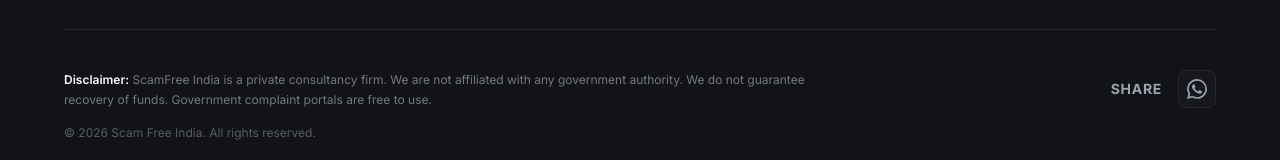
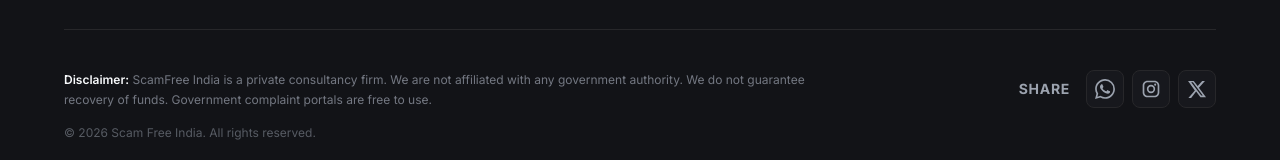
Before and after one commit to scamfreeindia-sfi/scamfreeindia, a Next.js app: page /contact in a window 1280 px wide. Shown: the part 1388-1548 px from the top of the page. Built offline with nearby package versions, Linux system fonts and the light colour scheme.

Commit message:
feat: add ShareLink component for social media navigation and support contact

```diff
--- a/app/components/ShareLink.tsx
+++ b/app/components/ShareLink.tsx
@@ -15,9 +15,10 @@ export default function ShareLink() {
     const title = "Check this out on ScamFreeIndia";
 
     const shareLinks = {
-        // twitter: `https://twitter.com/intent/tweet?url=${encodeURIComponent(fullUrl)}&text=${encodeURIComponent(title)}`,
-        // facebook: `https://www.facebook.com/sharer/sharer.php?u=${encodeURIComponent(fullUrl)}`,
         whatsapp: `https://wa.me/918054433907?text=${encodeURIComponent(`I lost money in an online scam, please help me. (Reference: ${fullUrl})`)}`,
+        instagram: `https://www.instagram.com/scamfreeindia.co/`,
+        twitter: `https://x.com/AnkitSh906`,
+
     };
 
     if (!fullUrl) return null;
@@ -38,9 +39,25 @@ export default function ShareLink() {
                     <path d="M17.472 14.382c-.297-.149-1.758-.867-2.03-.967-.273-.099-.471-.148-.67.15-.197.297-.767.966-.94 1.164-.173.199-.347.223-.644.075-.297-.15-1.255-.463-2.39-1.475-.883-.788-1.48-1.761-1.653-2.059-.173-.297-.018-.458.13-.606.134-.133.298-.347.446-.52.149-.174.198-.298.298-.497.099-.198.05-.371-.025-.52-.075-.149-.669-1.612-.916-2.207-.242-.579-.487-.5-.669-.51a12.8 12.8 0 00-.57-.01c-.198 0-.52.074-.792.372-.272.297-1.04 1.016-1.04 2.479 0 1.462 1.065 2.875 1.213 3.074.149.198 2.096 3.2 5.077 4.487.709.306 1.262.489 1.694.625.712.227 1.36.195 1.871.118.571-.085 1.758-.719 2.006-1.413.248-.694.248-1.289.173-1.413-.074-.124-.272-.198-.57-.347m-5.421 7.403h-.004a9.87 9.87 0 01-5.031-1.378l-.361-.214-3.741.982.998-3.648-.235-.374a9.86 9.86 0 01-1.51-5.26c.001-5.45 4.436-9.884 9.888-9.884 2.64 0 5.122 1.03 6.988 2.898a9.825 9.825 0 012.893 6.994c-.003 5.45-4.437 9.884-9.885 9.884m8.413-18.297A11.815 11.815 0 0012.05 0C5.495 0 .16 5.335.157 11.892c0 2.096.547 4.142 1.588 5.945L.057 24l6.305-1.654a11.882 11.882 0 005.683 1.448h.005c6.554 0 11.89-5.335 11.893-11.893a11.821 11.821 0 00-3.48-8.413z" />
                 </svg>
             </a>
+            {/* Instagram */}
+            <a
+                href={shareLinks.instagram}
+                target="_blank"
+                rel="noopener noreferrer"
+                className="p-2 rounded-lg bg-brand-card border border-brand-border hover:border-[#E4405F] transition-colors group"
+                aria-label="Visit Instagram"
+            >
+                <svg
+                    className="w-5 h-5 group-hover:text-[#E4405F] transition-colors"
+                    fill="currentColor"
+                    viewBox="0 0 24 24"
+                >
+                    <path d="M7.75 2C4.574 2 2 4.574 2 7.75v8.5C2 19.426 4.574 22 7.75 22h8.5c3.176 0 5.75-2.574 5.75-5.75v-8.5C22 4.574 19.426 2 16.25 2h-8.5zm0 2h8.5c2.071 0 3.75 1.679 3.75 3.75v8.5c0 2.071-1.679 3.75-3.75 3.75h-8.5C5.679 20 4 18.321 4 16.25v-8.5C4 5.679 5.679 4 7.75 4zm9.25 1.5a1.25 1.25 0 100 2.5 1.25 1.25 0 000-2.5zM12 7a5 5 0 100 10 5 5 0 000-10zm0 2a3 3 0 110 6 3 3 0 010-6z" />
+                </svg>
+            </a>
 
             {/* X (Twitter) */}
-            {/* <a
+            <a
                 href={shareLinks.twitter}
                 target="_blank"
                 rel="noopener noreferrer"
@@ -50,20 +67,9 @@ export default function ShareLink() {
                 <svg className="w-5 h-5 group-hover:text-brand-primary transition-colors" fill="currentColor" viewBox="0 0 24 24">
                     <path d="M18.244 2.25h3.308l-7.227 8.26 8.502 11.24H16.17l-5.214-6.817L4.99 22.75H1.68l7.73-8.835L1.254 2.25H8.08l4.713 6.231zm-1.161 17.52h1.833L7.009 3.827H5.045z" />
                 </svg>
-            </a> */}
+            </a>
 
-            {/* Facebook */}
-            {/* <a
-                href={shareLinks.facebook}
-                target="_blank"
-                rel="noopener noreferrer"
-                className="p-2 rounded-lg bg-brand-card border border-brand-border hover:border-[#1877F2] transition-colors group"
-                aria-label="Share on Facebook"
-            >
-                <svg className="w-5 h-5 group-hover:text-[#1877F2] transition-colors" fill="none" stroke="currentColor" strokeLinecap="round" strokeLinejoin="round" strokeWidth="2" viewBox="0 0 24 24">
-                    <path d="M18 2h-3a5 5 0 00-5 5v3H7v4h3v8h4v-8h3l1-4h-4V7a1 1 0 011-1h3z" />
-                </svg>
-            </a> */}
+
         </div>
     )
 }
```
